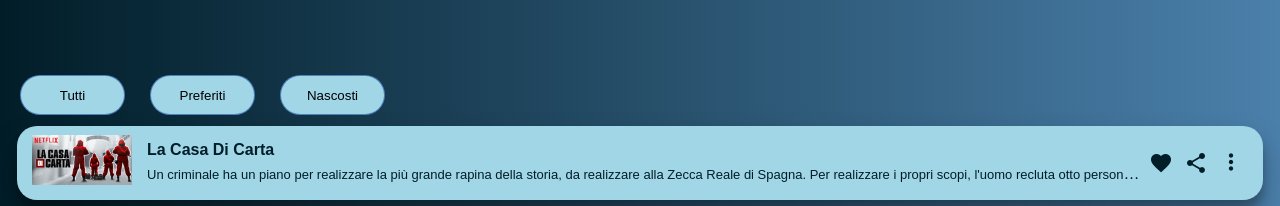
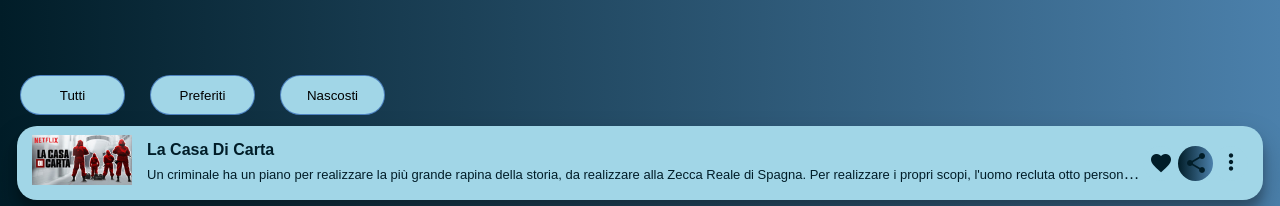
Before and after one commit to LukeSkywa/ProgrammersCreed, an Angular app: page /list in a window 1280 px wide. In both pictures the pointer is over the button 1195 px from the left and 164 px from the top of the page. Shown: the top 206 px of the page. Built offline with nearby package versions, Linux system fonts and the light colour scheme; data requests are answered from the project's data file.

Commit message:
hover icons

```diff
--- a/src/app/components/list-serie/list-serie.component.scss
+++ b/src/app/components/list-serie/list-serie.component.scss
@@ -189,12 +189,12 @@ button:hover span {
     line-height: 50px;
 }
 
-// .icons:hover,
-// .icons:focus {
-//     //background-color: rgb(161, 214, 231);
-//     background-image: linear-gradient(90deg, rgba(1, 29, 40, 1) 0%, rgba(75, 128, 171, 1) 100%);
-//     border: 0.5px solid white;
-// }
+.icons:hover {
+    //background-color: rgb(161, 214, 231);
+    background-image: linear-gradient(90deg, rgba(1, 29, 40, 1) 0%, rgba(75, 128, 171, 1) 100%);
+    border: 0.5px solid white;
+}
+
 .dropdown-content {
     display: block;
     background-color: rgb(204, 227, 235);
```
